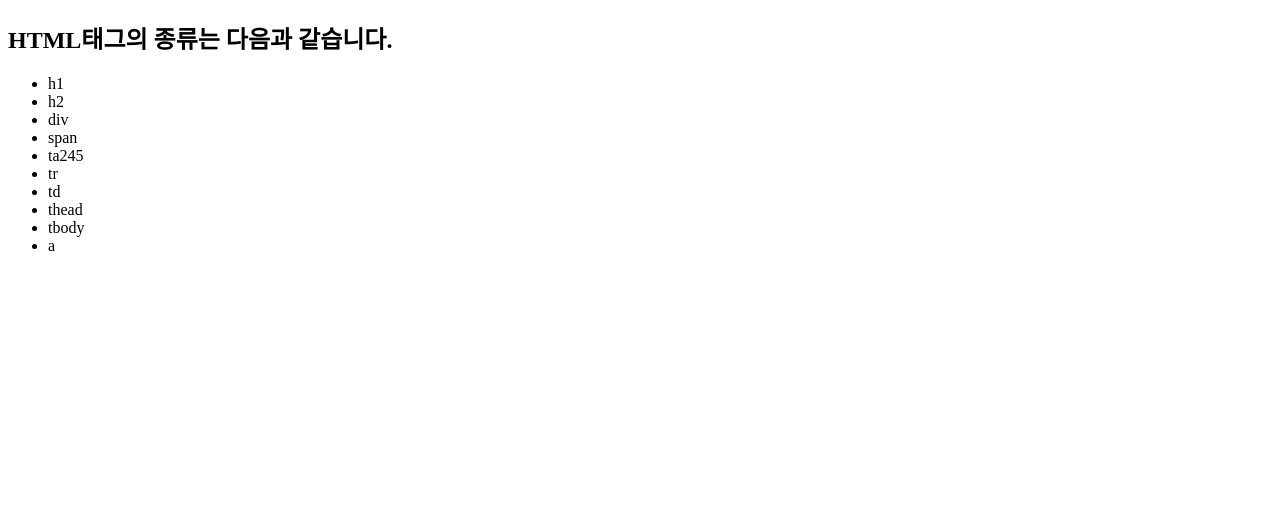
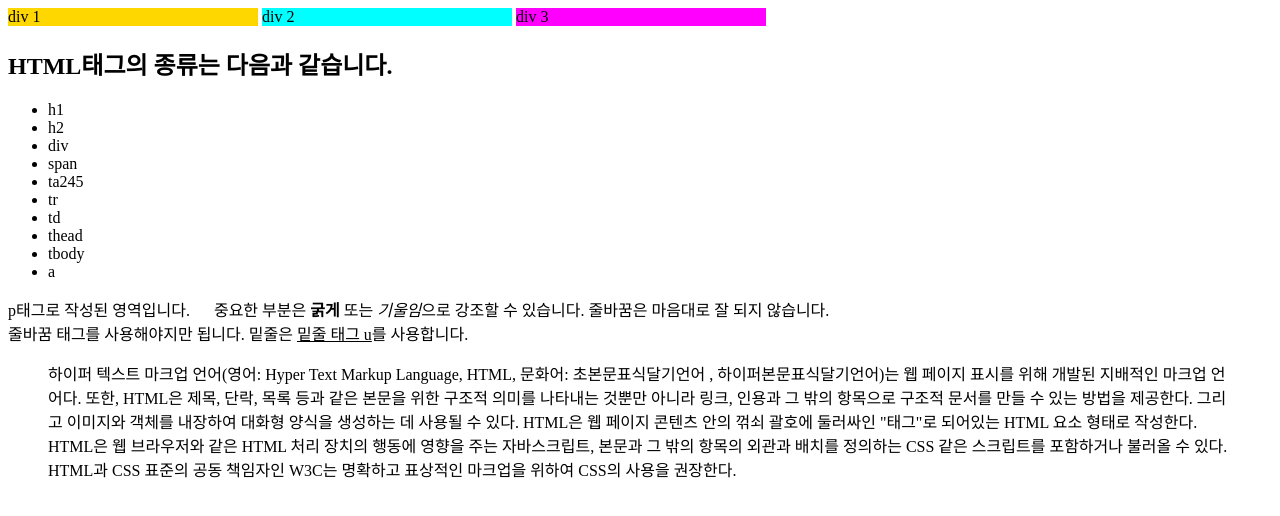
Before and after one commit to JangHyeon-Soo/HTML03, a plain HTML site: page index.html in a window 1280 px wide. Drawn offline with Linux system fonts and the light colour scheme.

Commit message:
Add files via upload

```diff
--- a/index.html
+++ b/index.html
@@ -4,8 +4,15 @@
     <meta charset="UTF-8">
     <meta name="viewport" content="width=device-width, initial-scale=1.0">
     <title>2024년 3월 13일</title>
+    <style>
+
+    </style>
 </head>
 <body>
+    <div style="background-color: gold; width: 250px; display: inline-block;">div 1</div>
+    <div style="background-color: cyan; width: 250px; display: inline-block;">div 2</div>
+    <div style="background-color: magenta; width: 250px; display: inline-block;">div 3</div>
+
     <h2>HTML태그의 종류는 다음과 같습니다.</h2>
     <ul>
         <li>h1</li>
@@ -19,5 +26,27 @@
         <li>tbody</li>
         <li>a</li>
     </ul>
+
+    <p>
+        p태그로 작성된 영역입니다.&nbsp;&nbsp;&nbsp;&nbsp;&nbsp;    중요한 부분은 <b>굵게</b> 또는 <i>기울임</i>으로 강조할 수 있습니다.
+        줄바꿈은 마음대로 잘 되지 않습니다.<br> 줄바꿈 태그를 사용해야지만
+        됩니다. 밑줄은 <u>밑줄 태그 u</u>를 사용합니다.
+
+    </p>
+
+    <p>
+        <blockquote cite="https://ko.wikipedia.org/wiki/HTML">
+            하이퍼 텍스트 마크업 언어(영어: Hyper Text Markup Language, HTML, 문화어: 초본문표식달기언어
+            , 하이퍼본문표식달기언어)는 웹 페이지 표시를 위해 개발된 지배적인 마크업 언어다. 또한, HTML은
+            제목, 단락, 목록 등과 같은 본문을 위한 구조적 의미를 나타내는 것뿐만 아니라 링크, 인용과 그 밖의
+            항목으로 구조적 문서를 만들 수 있는 방법을 제공한다. 그리고 이미지와 객체를 내장하여 대화형 양식을
+            생성하는 데 사용될 수 있다. HTML은 웹 페이지 콘텐츠 안의 꺾쇠 괄호에 둘러싸인 "태그"로 되어있는 HTML
+            요소 형태로 작성한다. HTML은 웹 브라우저와 같은 HTML 처리 장치의 행동에 영향을 주는 자바스크립트, 본문과
+            그 밖의 항목의 외관과 배치를 정의하는 CSS 같은 스크립트를 포함하거나 불러올 수 있다. HTML과 CSS 표준의 공동
+            책임자인 W3C는 명확하고 표상적인 마크업을 위하여 CSS의 사용을 권장한다.
+        </blockquote>
+    </p>
+
+
 </body>
 </html>
```
